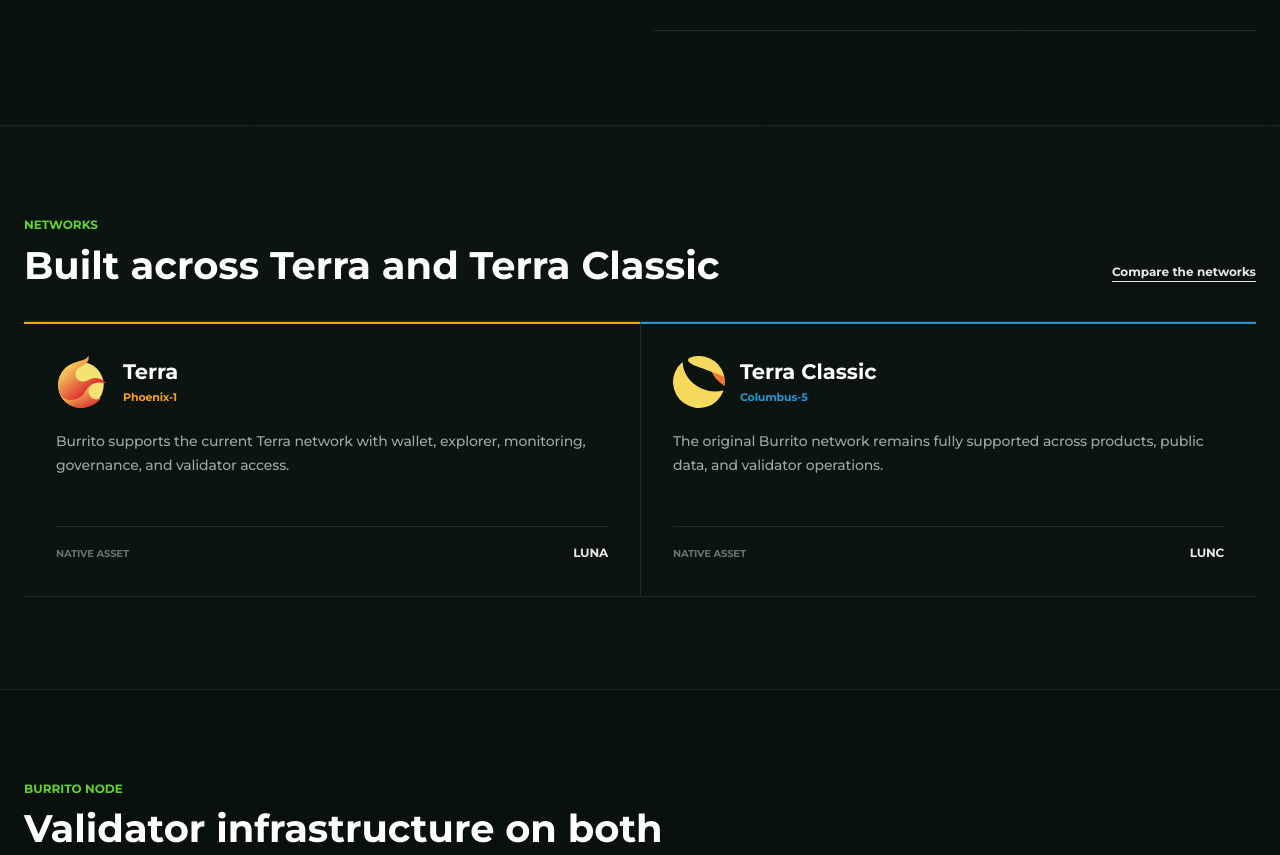
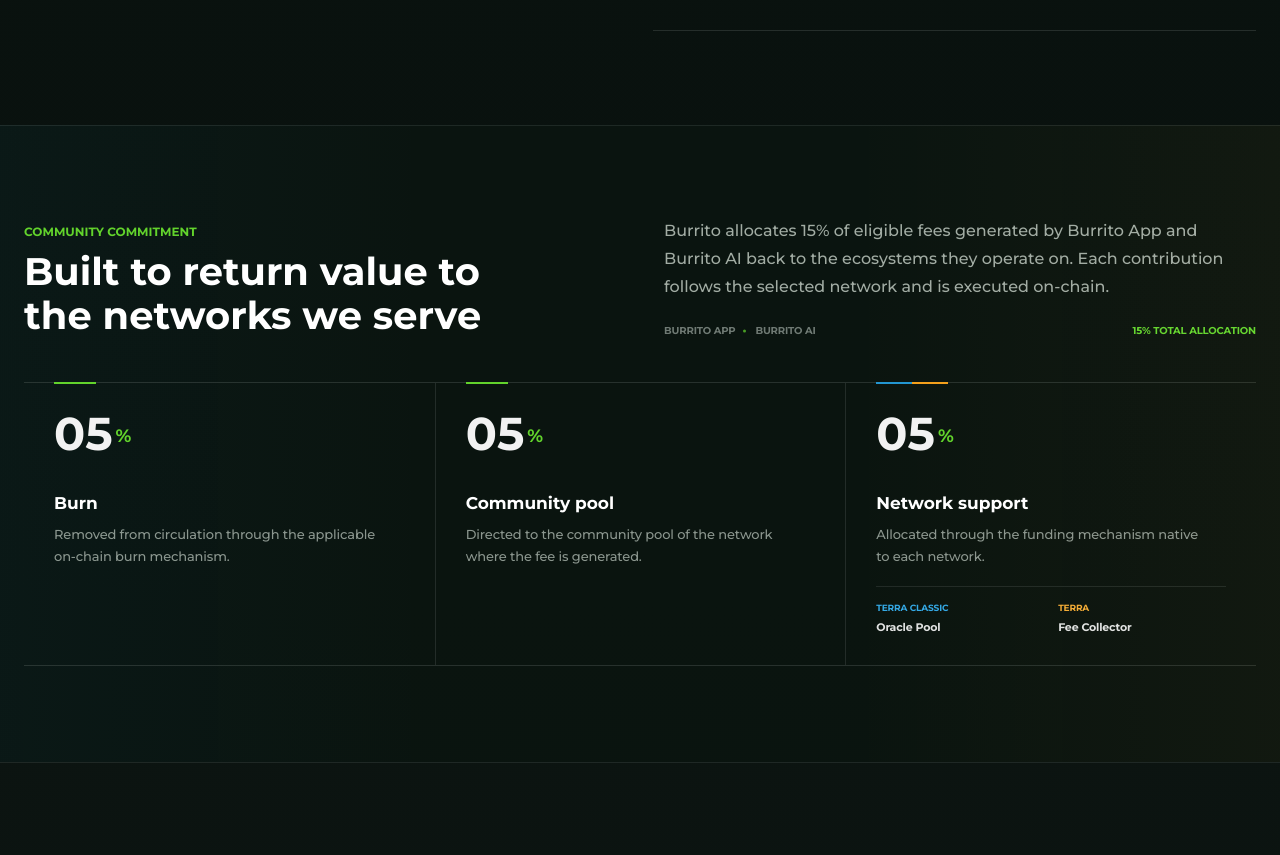
Before and after one commit to BurritoLabs/burrito-web, a Next.js app in the folder apps/web/: page / in a window 1280 px wide. Shown: the part 1903-2758 px from the top of the page. Built offline with nearby package versions, Linux system fonts and the light colour scheme; no server answers.

Commit message:
Add community contribution section

```diff
--- a/apps/web/components/home/HomeBelowHero.module.css
+++ b/apps/web/components/home/HomeBelowHero.module.css
@@ -1,5 +1,6 @@
 .ecosystemSection,
 .valueSection,
+.communitySection,
 .networksSection,
 .nodeSection,
 .closingSection {
@@ -14,6 +15,14 @@
 .valueSection {
   padding: 94px 0;
   background: rgba(3, 10, 7, 0.18);
+}
+
+.communitySection {
+  padding: 92px 0 96px;
+  background:
+    linear-gradient(90deg, rgba(35, 150, 209, 0.035), transparent 34%),
+    linear-gradient(270deg, rgba(244, 160, 28, 0.035), transparent 34%),
+    rgba(6, 21, 13, 0.24);
 }
 
 .networksSection {
@@ -44,6 +53,7 @@
 
 .sectionIntro h2,
 .valueIntro h2,
+.communityIntro h2,
 .networksHeader h2,
 .nodeHeader h2,
 .closing h2 {
@@ -192,6 +202,177 @@
   color: rgba(234, 245, 235, 0.62);
   font-size: 14px;
   line-height: 1.7;
+}
+
+.communityHeader {
+  display: grid;
+  grid-template-columns: minmax(0, 0.94fr) minmax(420px, 1.06fr);
+  align-items: end;
+  gap: clamp(54px, 9vw, 132px);
+}
+
+.communityIntro {
+  max-width: 610px;
+}
+
+.communitySummary {
+  max-width: 680px;
+}
+
+.communitySummary > p {
+  margin: 0;
+  color: rgba(234, 245, 235, 0.68);
+  font-size: 16px;
+  letter-spacing: 0;
+  line-height: 1.75;
+}
+
+.communityScope {
+  display: flex;
+  align-items: center;
+  flex-wrap: wrap;
+  gap: 9px 20px;
+  margin-top: 22px;
+  color: rgba(234, 245, 235, 0.46);
+  font-size: 10px;
+  font-weight: 750;
+  line-height: 1.4;
+  text-transform: uppercase;
+}
+
+.communityScope span {
+  position: relative;
+}
+
+.communityScope span + span::before {
+  position: absolute;
+  top: 50%;
+  left: -12px;
+  width: 3px;
+  height: 3px;
+  border-radius: 50%;
+  background: rgba(98, 211, 44, 0.72);
+  content: "";
+  transform: translateY(-50%);
+}
+
+.communityScope strong {
+  margin-left: auto;
+  color: #67d631;
+  font-weight: 800;
+}
+
+.allocationGrid {
+  display: grid;
+  grid-template-columns: repeat(3, minmax(0, 1fr));
+  margin-top: 44px;
+  border-top: 1px solid rgba(234, 245, 235, 0.13);
+  border-bottom: 1px solid rgba(234, 245, 235, 0.13);
+}
+
+.allocation {
+  position: relative;
+  min-width: 0;
+  min-height: 248px;
+  display: grid;
+  grid-template-rows: auto 1fr;
+  gap: 36px;
+  padding: 28px 30px 30px;
+}
+
+.allocation + .allocation {
+  border-left: 1px solid rgba(234, 245, 235, 0.11);
+}
+
+.allocation::before {
+  position: absolute;
+  top: -1px;
+  left: 30px;
+  width: 42px;
+  height: 2px;
+  background: #62d32c;
+  content: "";
+}
+
+.networkAllocation::before {
+  width: 72px;
+  background: linear-gradient(90deg, #2396d1 0 50%, #f4a01c 50%);
+}
+
+.allocationNumber {
+  color: rgba(255, 255, 255, 0.95);
+  font-family: var(--font-montserrat), Montserrat, Inter, system-ui, sans-serif;
+  font-size: 46px;
+  font-weight: 780;
+  letter-spacing: 0;
+  line-height: 1;
+}
+
+.allocationNumber span {
+  margin-left: 3px;
+  color: #62d32c;
+  font-size: 18px;
+  font-weight: 800;
+  vertical-align: 8px;
+}
+
+.allocation h3 {
+  margin: 0;
+  color: #fff;
+  font-family: var(--font-montserrat), Montserrat, Inter, system-ui, sans-serif;
+  font-size: 17px;
+  font-weight: 800;
+  letter-spacing: 0;
+  line-height: 1.3;
+}
+
+.allocation p {
+  max-width: 330px;
+  margin: 9px 0 0;
+  color: rgba(234, 245, 235, 0.58);
+  font-size: 13px;
+  line-height: 1.7;
+}
+
+.networkDestinations {
+  display: grid;
+  grid-template-columns: repeat(2, minmax(0, 1fr));
+  gap: 14px;
+  margin-top: 18px;
+  padding-top: 16px;
+  border-top: 1px solid rgba(234, 245, 235, 0.1);
+}
+
+.networkDestinations > div {
+  min-width: 0;
+}
+
+.networkDestinations span,
+.networkDestinations strong {
+  display: block;
+}
+
+.networkDestinations span {
+  font-size: 9px;
+  font-weight: 750;
+  line-height: 1.35;
+  text-transform: uppercase;
+}
+
+.networkDestinations strong {
+  margin-top: 5px;
+  color: rgba(255, 255, 255, 0.88);
+  font-size: 11px;
+  font-weight: 750;
+  line-height: 1.35;
+}
+
+.classicDestination span {
+  color: #35a9e5;
+}
+
+.terraDestination span {
+  color: #f5ad37;
 }
 
 .networksHeader,
@@ -446,11 +627,31 @@
   .valueGrid {
     grid-template-columns: 1fr;
   }
+
+  .communityHeader {
+    grid-template-columns: 1fr;
+    align-items: start;
+    gap: 24px;
+  }
+
+  .communitySummary {
+    max-width: 760px;
+  }
+
+  .allocation {
+    padding-right: 22px;
+    padding-left: 22px;
+  }
+
+  .allocation::before {
+    left: 22px;
+  }
 }
 
 @media (max-width: 760px) {
   .ecosystemSection,
   .valueSection,
+  .communitySection,
   .networksSection,
   .nodeSection {
     padding: 70px 0;
@@ -462,6 +663,7 @@
 
   .sectionIntro h2,
   .valueIntro h2,
+  .communityIntro h2,
   .networksHeader h2,
   .nodeHeader h2 {
     font-size: 30px;
@@ -482,13 +684,32 @@
   }
 
   .networkGrid,
-  .validatorGrid {
+  .validatorGrid,
+  .allocationGrid {
     grid-template-columns: 1fr;
   }
 
   .network + .network,
-  .validator + .validator {
+  .validator + .validator,
+  .allocation + .allocation {
     border-left: 0;
+  }
+
+  .allocation + .allocation {
+    border-top: 1px solid rgba(234, 245, 235, 0.11);
+  }
+
+  .allocation {
+    min-height: 0;
+    grid-template-columns: 112px minmax(0, 1fr);
+    grid-template-rows: auto;
+    align-items: start;
+    gap: 20px;
+    padding: 28px 20px 30px;
+  }
+
+  .allocation::before {
+    left: 20px;
   }
 
   .validatorGrid {
@@ -503,6 +724,7 @@
 @media (max-width: 520px) {
   .ecosystemSection,
   .valueSection,
+  .communitySection,
   .networksSection,
   .nodeSection {
     padding: 58px 0 62px;
@@ -510,8 +732,47 @@
 
   .sectionIntro > p,
   .valueIntro > p,
+  .communitySummary > p,
   .nodeHeader > div > p {
     font-size: 14px;
+  }
+
+  .communityScope {
+    align-items: flex-start;
+    flex-direction: column;
+    gap: 8px;
+  }
+
+  .communityScope span + span::before {
+    display: none;
+  }
+
+  .communityScope strong {
+    margin-top: 5px;
+    margin-left: 0;
+  }
+
+  .allocationGrid {
+    margin-top: 34px;
+  }
+
+  .allocation {
+    grid-template-columns: 82px minmax(0, 1fr);
+    gap: 14px;
+  }
+
+  .allocationNumber {
+    font-size: 36px;
+  }
+
+  .allocationNumber span {
+    font-size: 14px;
+    vertical-align: 6px;
+  }
+
+  .networkDestinations {
+    grid-template-columns: 1fr;
+    gap: 12px;
   }
 
   .capability {
--- a/apps/web/components/home/HomeBelowHero.tsx
+++ b/apps/web/components/home/HomeBelowHero.tsx
@@ -160,6 +160,91 @@
       </section>
 
       <section
+        className={styles.communitySection}
+        aria-labelledby="community-title"
+      >
+        <div className="wrap1400">
+          <div className={styles.communityHeader}>
+            <div className={styles.communityIntro}>
+              <div className={styles.kicker}>Community commitment</div>
+              <h2 id="community-title">
+                Built to return value to the networks we serve
+              </h2>
+            </div>
+            <div className={styles.communitySummary}>
+              <p>
+                Burrito allocates 15% of eligible fees generated by Burrito App
+                and Burrito AI back to the ecosystems they operate on. Each
+                contribution follows the selected network and is executed
+                on-chain.
+              </p>
+              <div className={styles.communityScope}>
+                <span>Burrito App</span>
+                <span>Burrito AI</span>
+                <strong>15% total allocation</strong>
+              </div>
+            </div>
+          </div>
+
+          <div
+            className={styles.allocationGrid}
+            aria-label="Community fee allocation"
+          >
+            <article className={styles.allocation}>
+              <div className={styles.allocationNumber}>
+                05<span>%</span>
+              </div>
+              <div>
+                <h3>Burn</h3>
+                <p>
+                  Removed from circulation through the applicable on-chain burn
+                  mechanism.
+                </p>
+              </div>
+            </article>
+
+            <article className={styles.allocation}>
+              <div className={styles.allocationNumber}>
+                05<span>%</span>
+              </div>
+              <div>
+                <h3>Community pool</h3>
+                <p>
+                  Directed to the community pool of the network where the fee
+                  is generated.
+                </p>
+              </div>
+            </article>
+
+            <article
+              className={`${styles.allocation} ${styles.networkAllocation}`}
+            >
+              <div className={styles.allocationNumber}>
+                05<span>%</span>
+              </div>
+              <div>
+                <h3>Network support</h3>
+                <p>
+                  Allocated through the funding mechanism native to each
+                  network.
+                </p>
+                <div className={styles.networkDestinations}>
+                  <div className={styles.classicDestination}>
+                    <span>Terra Classic</span>
+                    <strong>Oracle Pool</strong>
+                  </div>
+                  <div className={styles.terraDestination}>
+                    <span>Terra</span>
+                    <strong>Fee Collector</strong>
+                  </div>
+                </div>
+              </div>
+            </article>
+          </div>
+        </div>
+      </section>
+
+      <section
         className={styles.networksSection}
         aria-labelledby="networks-title"
       >
```
